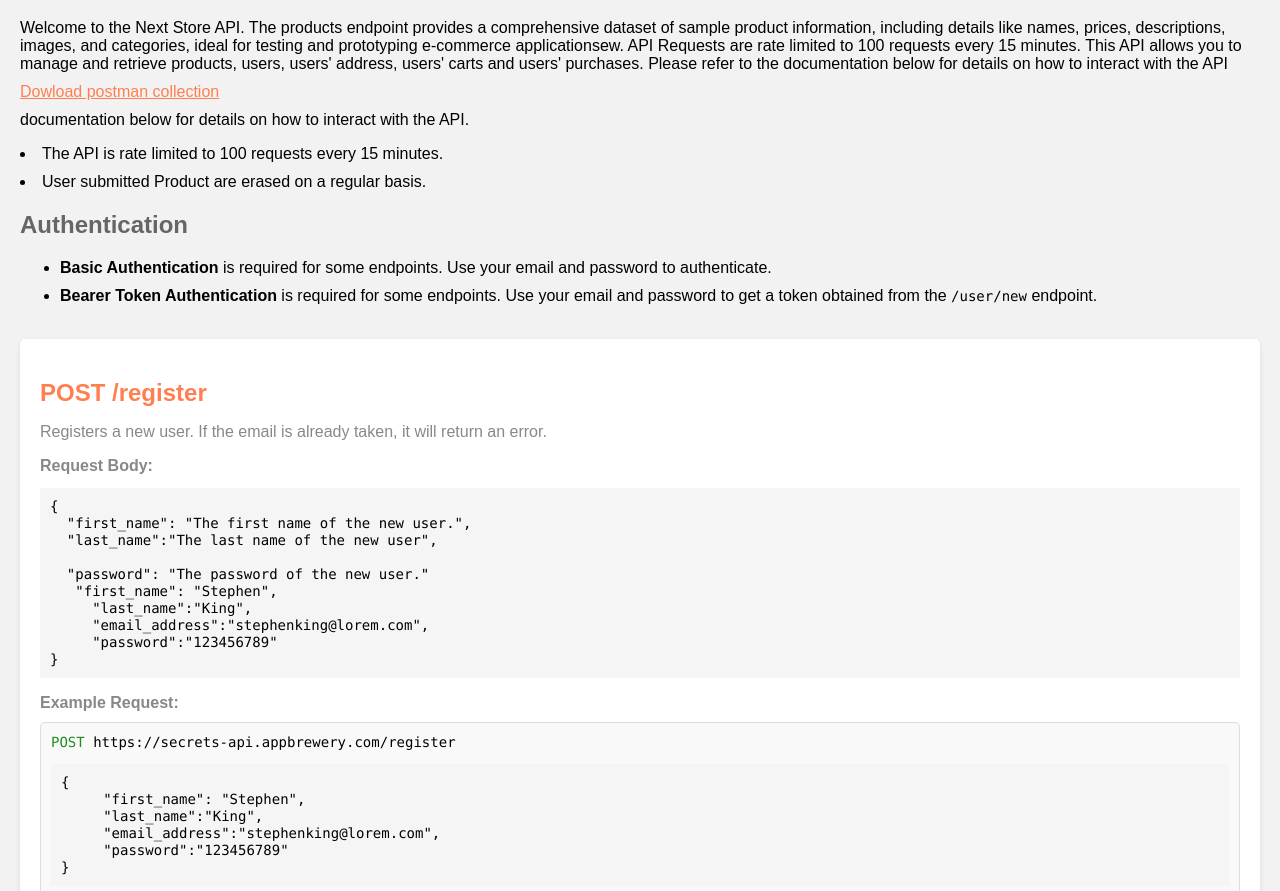
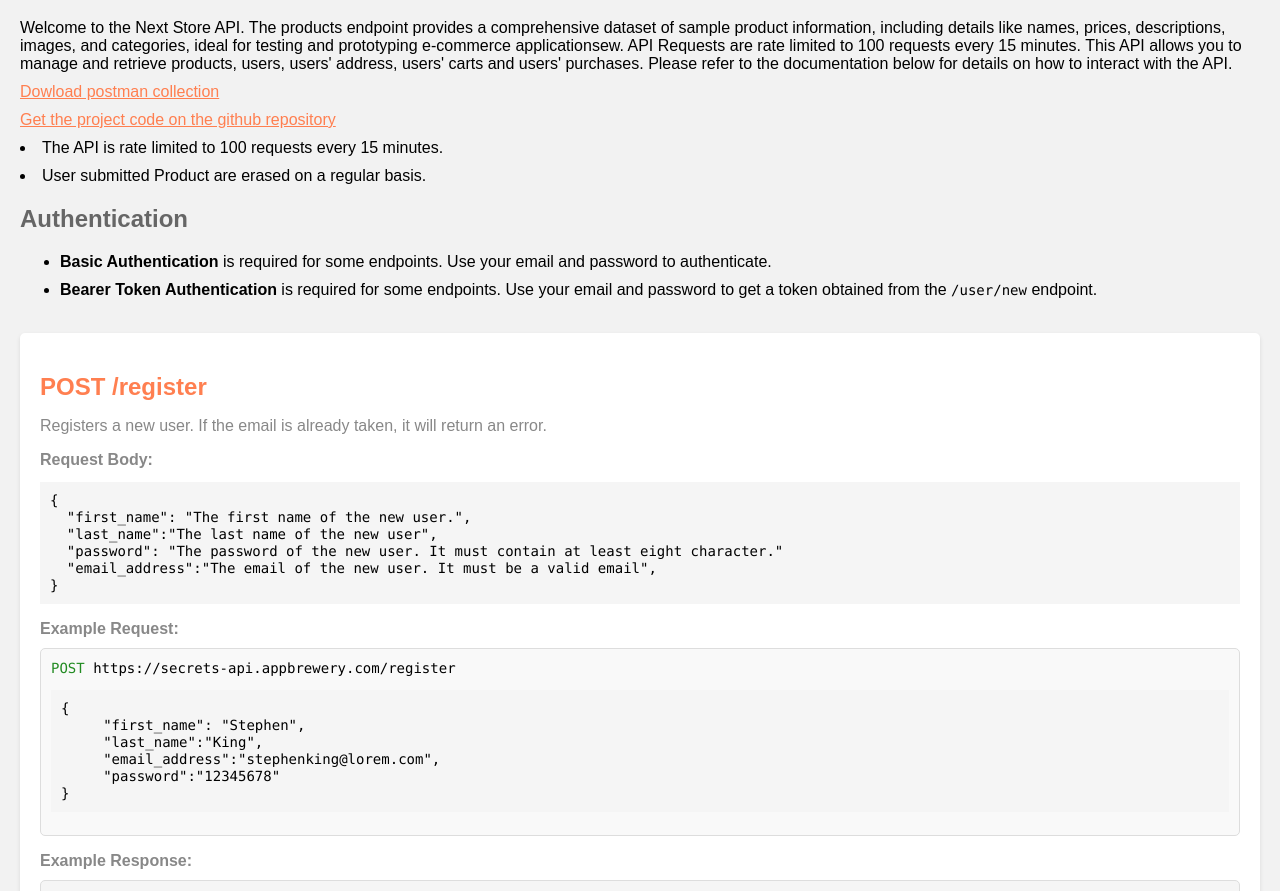
Before and after one commit to ThiagoAndo/store-API, a website: page views/index.html in a window 1280 px wide. Shown: the part 61-952 px from the top of the page. Drawn offline with Linux system fonts and the light colour scheme.

Commit message:
working on the doc route

```diff
--- a/views/index.html
+++ b/views/index.html
@@ -94,9 +94,9 @@
   <p> Welcome to the Next Store API. The products endpoint provides a comprehensive dataset of sample product information,
       including details like names, prices, descriptions, images, and categories, ideal for testing and prototyping
       e-commerce applicationsew. API Requests are rate limited to 100 requests every 15 minutes. This API allows you to manage and retrieve products, users, users' address, users' carts and users' purchases. Please refer to the
-    documentation below for details on how to interact with the API</p>
+    documentation below for details on how to interact with the API.</p>
     <p id="download"><a href="/download">Dowload postman collection</a></p>
-    documentation below for details on how to interact with the API.</p>
+    <p id="download"><a href="https://github.com/ThiagoAndo/store-API">Get the project code on the github repository</a></p>
   <li>The API is rate limited to 100 requests every 15 minutes. </li>
   <li>User submitted Product are erased on a regular basis.</li>
 
@@ -119,12 +119,8 @@
     <pre><code>{
   "first_name": "The first name of the new user.",
   "last_name":"The last name of the new user",
-
-  "password": "The password of the new user."
-   "first_name": "Stephen",
-     "last_name":"King",
-     "email_address":"stephenking@lorem.com",
-     "password":"123456789"
+  "password": "The password of the new user. It must contain at least eight character."
+  "email_address":"The email of the new user. It must be a valid email",
 }</code></pre>
     <div class="example">
       <p><strong>Example Request:</strong></p>
@@ -134,7 +130,7 @@
      "first_name": "Stephen",
      "last_name":"King",
      "email_address":"stephenking@lorem.com",
-     "password":"123456789"
+     "password":"12345678"
 }</code></pre>
       </div>
       <p><strong>Example Response:</strong></p>
```
